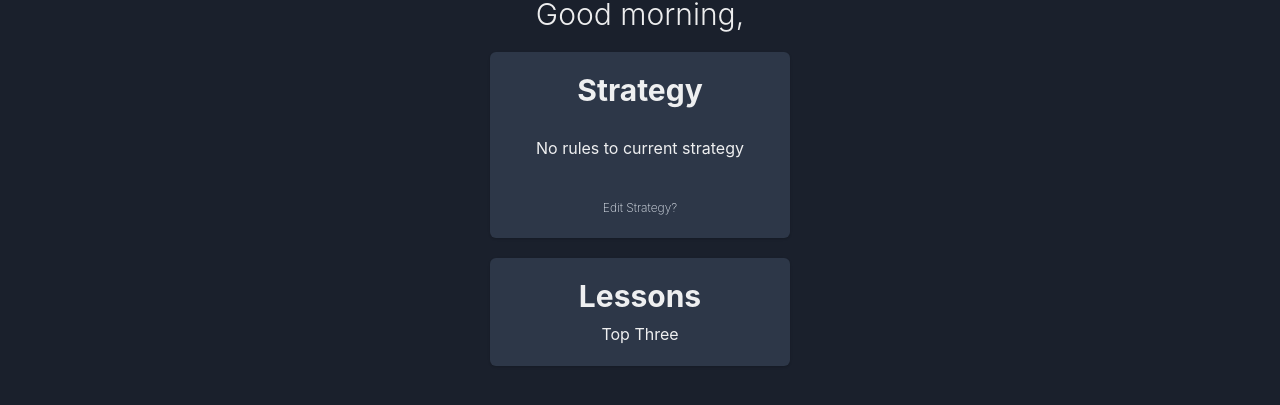
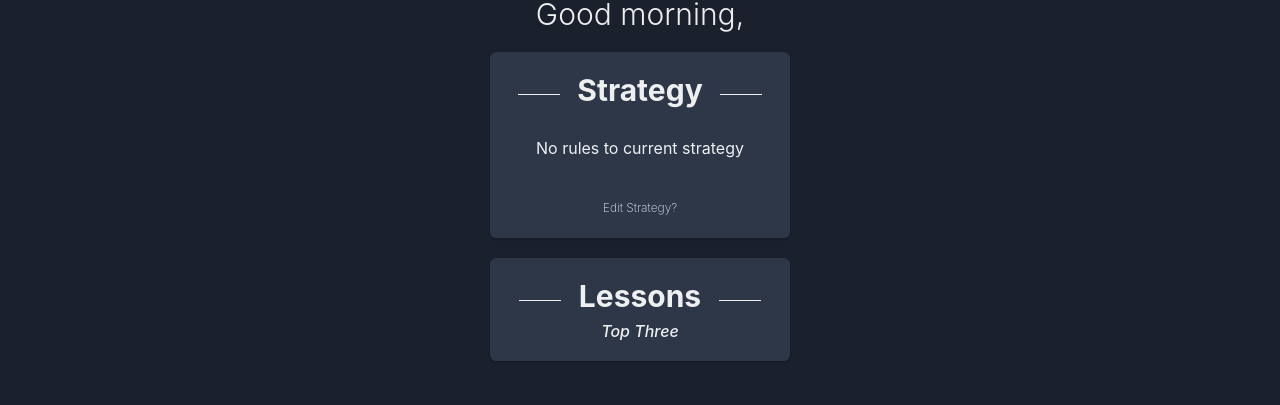
Before and after one commit to HansenJacobA/refine-v1, a Next.js app: page /home in a window 1280 px wide. Shown: the part 183-588 px from the top of the page. Built offline with nearby package versions, Linux system fonts and the light colour scheme.

Commit message:
adds Lesson card

```diff
--- a/src/components/lessonCard/index.tsx
+++ b/src/components/lessonCard/index.tsx
@@ -2,6 +2,8 @@ import { Card, CardBody, Flex, Heading, Text } from "@chakra-ui/react";
 import { useState, useEffect } from "react";
 import { Profile } from "../../types";
 import { getProfile } from "../../utilities/profile";
+import { LinedHeading } from "../linedHeading";
+import LinkComponent from "../linkComponent";
 
 export default function LessonCard() {
   const [profile, setProfile] = useState<Profile>({
@@ -14,12 +16,21 @@ export default function LessonCard() {
   }, []);
 
   return (
+    <LinkComponent
+      url="/lessons"
+      component={
         <Card w={300}>
           <CardBody>
-        <Heading as="h3" size="lg" noOfLines={1} textAlign="center" pb={2}>
-          Lessons
+            <LinedHeading text="Lessons" />
+            <Heading
+              as="h4"
+              textAlign="center"
+              fontWeight="medium"
+              size="sm"
+              fontStyle="italic"
+            >
+              Top Three
             </Heading>
-        <Text textAlign="center">Top Three</Text>
             {profile.topThreeLessons.map(({ lesson }, index) => {
               return (
                 <Flex key={index} gap={2}>
@@ -32,5 +43,7 @@ export default function LessonCard() {
             })}
           </CardBody>
         </Card>
+      }
+    />
   );
 }
--- /dev/null
+++ b/src/components/linedHeading/index.tsx
@@ -0,0 +1,13 @@
+import { Flex, Heading } from "@chakra-ui/react";
+
+export function LinedHeading({ text }: { text: string }) {
+  return (
+    <Flex align="center" justify="space-around">
+      <Flex w={42} borderTop="1px"></Flex>
+      <Heading as="h3" size="lg" noOfLines={1} pb={2}>
+        {text}
+      </Heading>
+      <Flex w={42} borderTop="1px"></Flex>
+    </Flex>
+  );
+}
--- a/src/components/strategyCard/index.tsx
+++ b/src/components/strategyCard/index.tsx
@@ -11,6 +11,7 @@ import {
 import { getProfile, upsertProfile } from "../../utilities/profile";
 import { Profile } from "../../types";
 import { createNewStrategyRule } from "../../utilities/strategy";
+import { LinedHeading } from "../linedHeading";
 
 export default function StrategyCard() {
   const [profile, setProfile] = useState<Profile>({ strategy: { rules: [] } });
@@ -29,9 +30,7 @@ export default function StrategyCard() {
   return (
     <Card w={300}>
       <CardBody textAlign="center">
-        <Heading as="h3" size="lg" noOfLines={1} textAlign="center" pb={2}>
-          Strategy
-        </Heading>
+        <LinedHeading text="Strategy" />
 
         {!profile?.strategy.rules.length && !editing ? (
           <Text m={5}>No rules to current strategy</Text>
```
Lines whose indentation alone changed are shown as unchanged.
